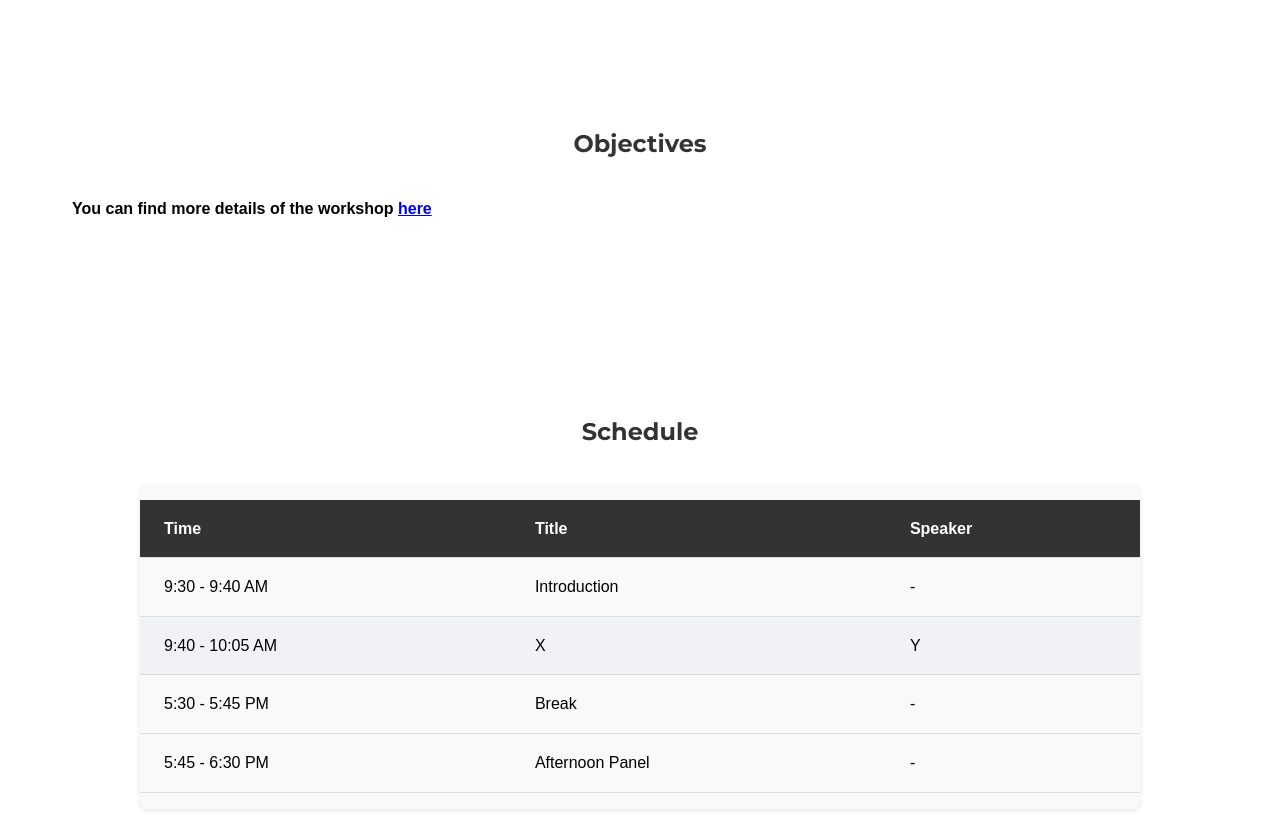
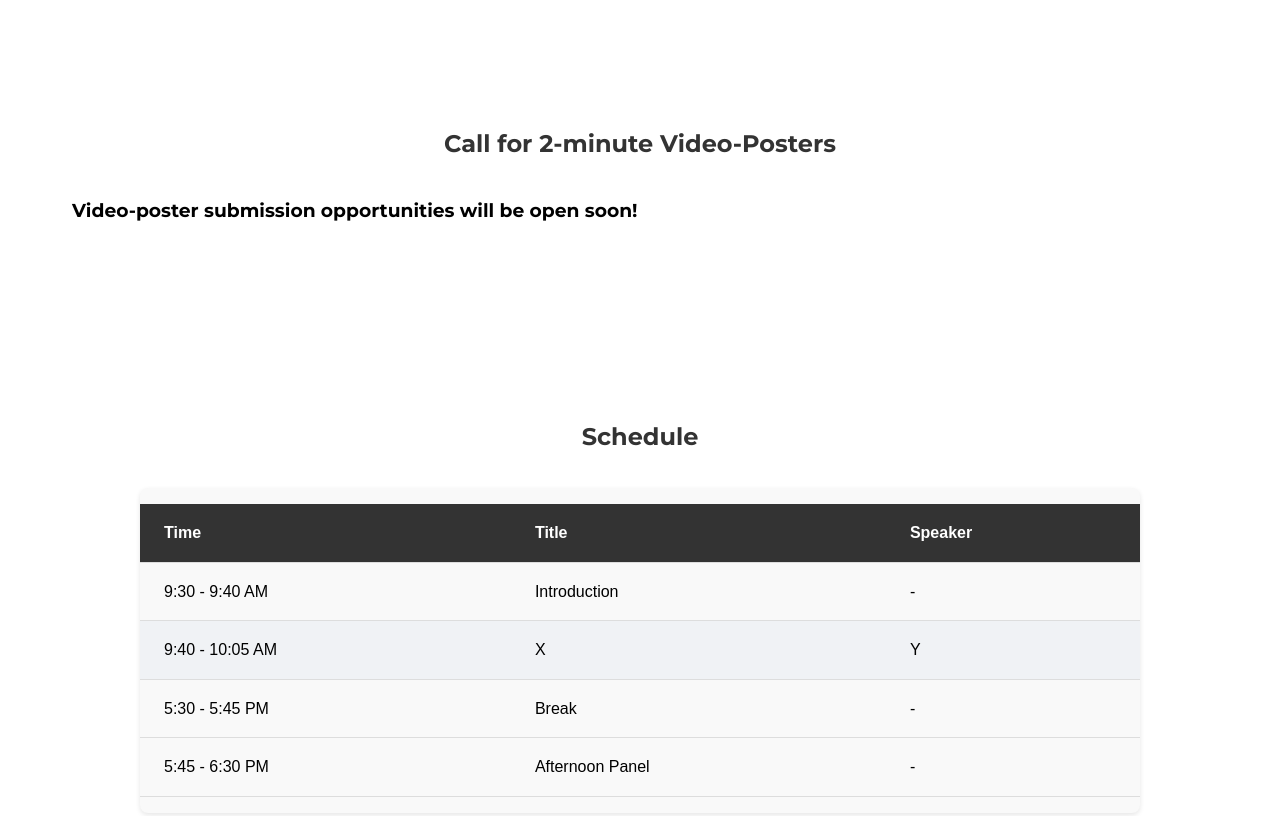
Before and after one commit to neural-robots/ws, a plain HTML site: page index.html in a window 1280 px wide. Shown: the part 1001-1817 px from the top of the page. Drawn offline with Linux system fonts and the light colour scheme.

Commit message:
Update index.html Call for posters

```diff
--- a/index.html
+++ b/index.html
@@ -262,9 +262,9 @@
             </p>
     </section>
 
-    <section id="Objectives">
-        <h2>Objectives</h2>
-        <h4>You can find more details of the workshop <a href="assets/neuro-robot.pdf" target="_blank">here</a></h4>
+    <section id="2-minute Video-Posters">
+        <h2>Call for 2-minute Video-Posters</h2>
+        <h3>Video-poster submission opportunities will be open soon!</h3>
     </section>
 
 
```
